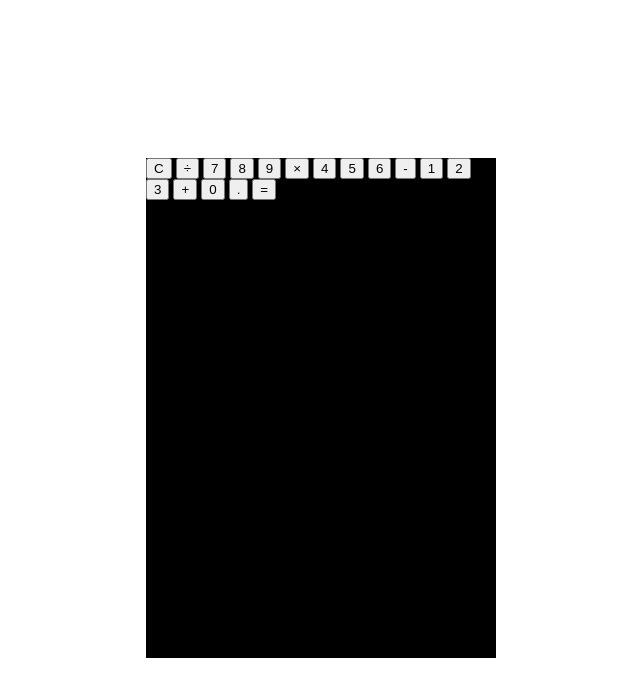
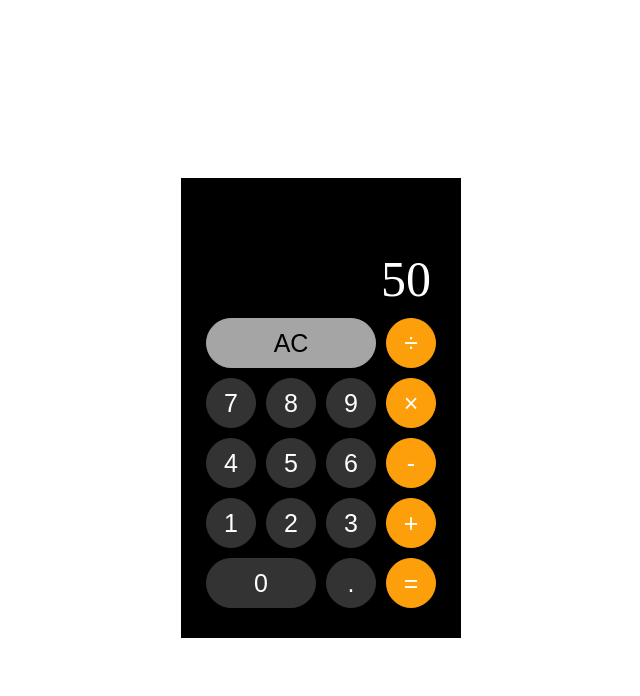
Before and after one commit to JAEMINKWAK/calculator, a plain HTML site: page index.html in a window 1280 px wide. Shown: the whole page, without its empty margins (319-959 px from the left). Drawn offline with Linux system fonts and the light colour scheme.

Commit message:
Calculator CSS Styling

```diff
--- a/index.html
+++ b/index.html
@@ -8,26 +8,36 @@
   <body>
     <div class="wrap">
       <div class="display">
-        <div class="value"></div>
+        <div class="value">50</div>
       </div>
       <div class="btns">
-        <button class="ac">C</button>
+        <div class="btns_wrap">
+          <button class="ac">AC</button>
           <button class="operator">÷</button>
+        </div>
+        <div class="btns_wrap">
           <button class="numBtn">7</button>
           <button class="numBtn">8</button>
           <button class="numBtn">9</button>
           <button class="operator">×</button>
+        </div>
+        <div class="btns_wrap">
           <button class="numBtn">4</button>
           <button class="numBtn">5</button>
           <button class="numBtn">6</button>
           <button class="operator">-</button>
+        </div>
+        <div class="btns_wrap">
           <button class="numBtn">1</button>
           <button class="numBtn">2</button>
           <button class="numBtn">3</button>
           <button class="operator">+</button>
-        <button class="numBtn">0</button>
-        <button class="decimal">.</button>
+        </div>
+        <div class="btns_wrap">
+          <button class="numBtn" id="zero">0</button>
+          <button id="decimal">.</button>
           <button class="operator">=</button>
+        </div>
       </div>
     </div>
     <script src="main.js"></script>
--- a/style.css
+++ b/style.css
@@ -5,7 +5,82 @@ body {
   align-items: center;
 }
 .wrap {
-  width: 350px;
-  height: 500px;
+  width: 280px;
+  height: 460px;
   background-color: #000000;
 }
+.display {
+  margin: 30px 25px 5px 5px;
+  width: 245px;
+  height: 100px;
+  display: flex;
+  justify-content: flex-end;
+  color: #fff;
+  display: flex;
+  justify-content: flex-end;
+  align-items: end;
+  font-size: 50px;
+}
+.btns {
+  margin: 0px 5px;
+  height: 370px;
+}
+.btns_wrap {
+  display: flex;
+  justify-content: center;
+}
+.ac {
+  width: 170px;
+  height: 50px;
+  background-color: #a5a5a5;
+  padding: 20px 40px 20px 40px;
+  border: 1px solid #a5a5a5;
+  border-radius: 25px;
+  font-size: 25px;
+  margin: 5px;
+  display: flex;
+  justify-content: center;
+  align-items: center;
+}
+.operator {
+  color: #fff;
+  background-color: #fd9f0b;
+  width: 50px;
+  height: 50px;
+  border: 1px solid #fd9f0b;
+  border-radius: 25px;
+  font-size: 25px;
+  margin: 5px;
+  display: flex;
+  justify-content: center;
+  align-items: center;
+}
+.numBtn {
+  color: #fff;
+  background-color: #333;
+  width: 50px;
+  height: 50px;
+  border: 1px solid #333;
+  border-radius: 25px;
+  font-size: 25px;
+  margin: 5px;
+  display: flex;
+  justify-content: center;
+  align-items: center;
+}
+#zero {
+  width: 110px;
+}
+#decimal {
+  color: #fff;
+  background-color: #333;
+  width: 50px;
+  height: 50px;
+  border: 1px solid #333;
+  border-radius: 25px;
+  font-size: 25px;
+  margin: 5px;
+  display: flex;
+  justify-content: center;
+  align-items: center;
+}
```
Lines whose indentation alone changed are shown as unchanged.
